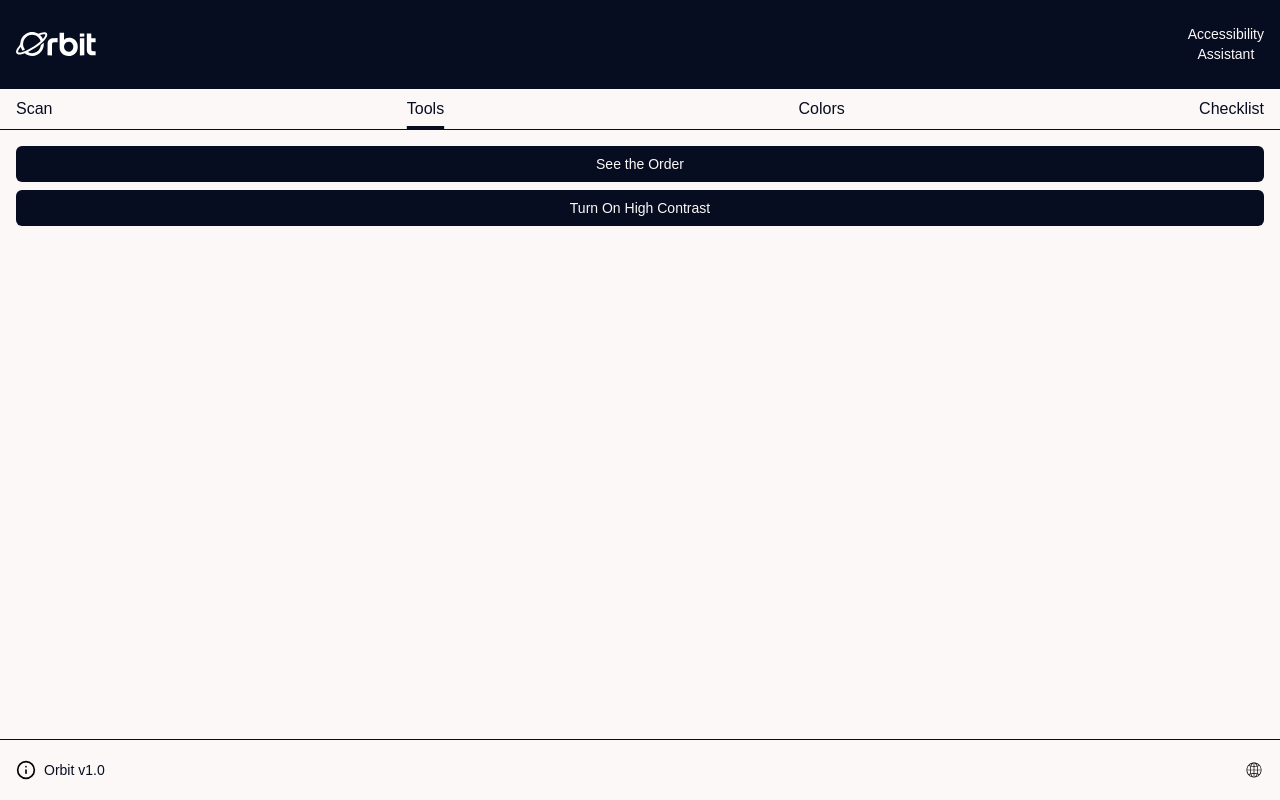
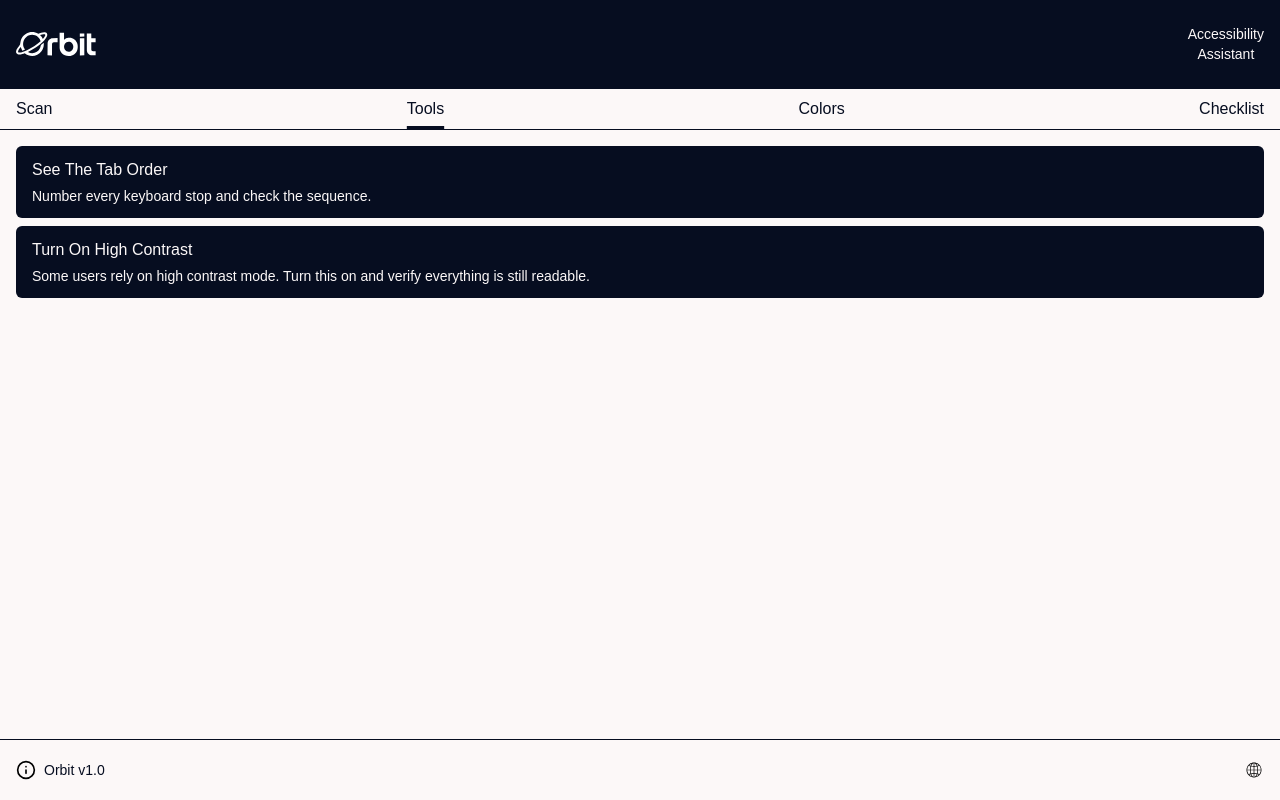
Before and after one commit to mtq01/orbit, a React (Vite) app: page / in a window 1280 px wide. Both pictures are taken after a click on the tab "Tools". Built offline with nearby package versions, Linux system fonts and the light colour scheme.

Commit message:
added description to buttons

```diff
--- a/src/features/tools/Tools.tsx
+++ b/src/features/tools/Tools.tsx
@@ -75,24 +75,34 @@ const Tools = () => {
     <div className="flex flex-col gap-2 p-4 font-body">
       <button
         onClick={handleSeeOrder}
-        className="rounded-md bg-orbit-blue px-4 py-2 text-sm font-medium text-orbit-white hover:bg-orbit-light-blue"
+        className="flex w-full flex-col items-start gap-1 rounded-md bg-orbit-blue px-4 py-3 text-left text-orbit-white hover:bg-orbit-light-blue"
       >
-        See the Order
+        <span className="text-ml">See The Tab Order</span>
+        <span className="text-sm">
+          Number every keyboard stop and check the sequence.
+        </span>
       </button>
-
       <button
         onClick={() => {
           const next = !isHighContrastOn;
           setIsHighContrastOn(next);
           handleHighContrast(next);
         }}
-        className={`rounded-md px-4 py-2 text-sm font-medium text-orbit-white ${
+        className={`flex w-full flex-col items-start gap-1 rounded-md px-4 py-3 text-left text-orbit-white ${
           isHighContrastOn
             ? "bg-orbit-muted hover:bg-orbit-blue"
             : "bg-orbit-blue hover:bg-orbit-light-blue"
         }`}
       >
-        {isHighContrastOn ? "Turn Off High Contrast" : "Turn On High Contrast"}
+        <span className="text-ml">
+          {isHighContrastOn
+            ? "Turn Off High Contrast"
+            : "Turn On High Contrast"}
+        </span>
+        <span className="text-sm">
+          Some users rely on high contrast mode. Turn this on and verify
+          everything is still readable.
+        </span>
       </button>
     </div>
   );
```
